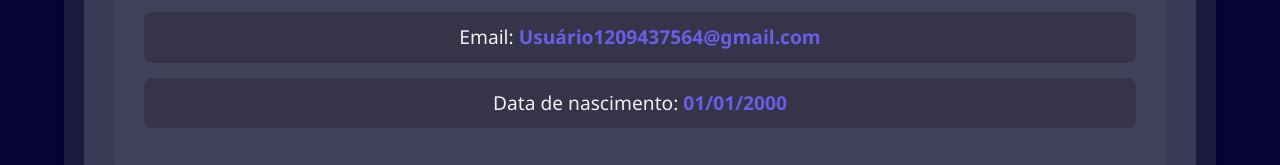
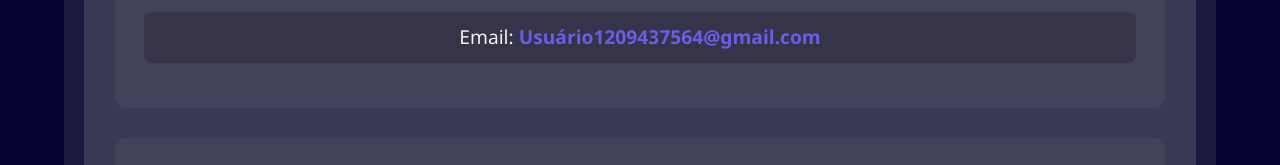
Before and after one commit to carloshenrique2701/Projeto_Game, a plain HTML site: page frontend/perfil/perfil.html in a window 1280 px wide. Shown: the part 589-754 px from the top of the page. Drawn offline with Linux system fonts and the light colour scheme.

Commit message:
Alteração no perfil

```diff
--- a/frontend/perfil/perfil.html
+++ b/frontend/perfil/perfil.html
@@ -31,8 +31,6 @@
                 <p>Nome completo: <span id="nome">Usuário1209437564</span></p>
 
                 <p>Email: <span id="email">Usuário1209437564@gmail.com</span></p>
-
-                <p>Data de nascimento: <span id="data">01/01/2000</span></p>
 
             </div>
 
```
